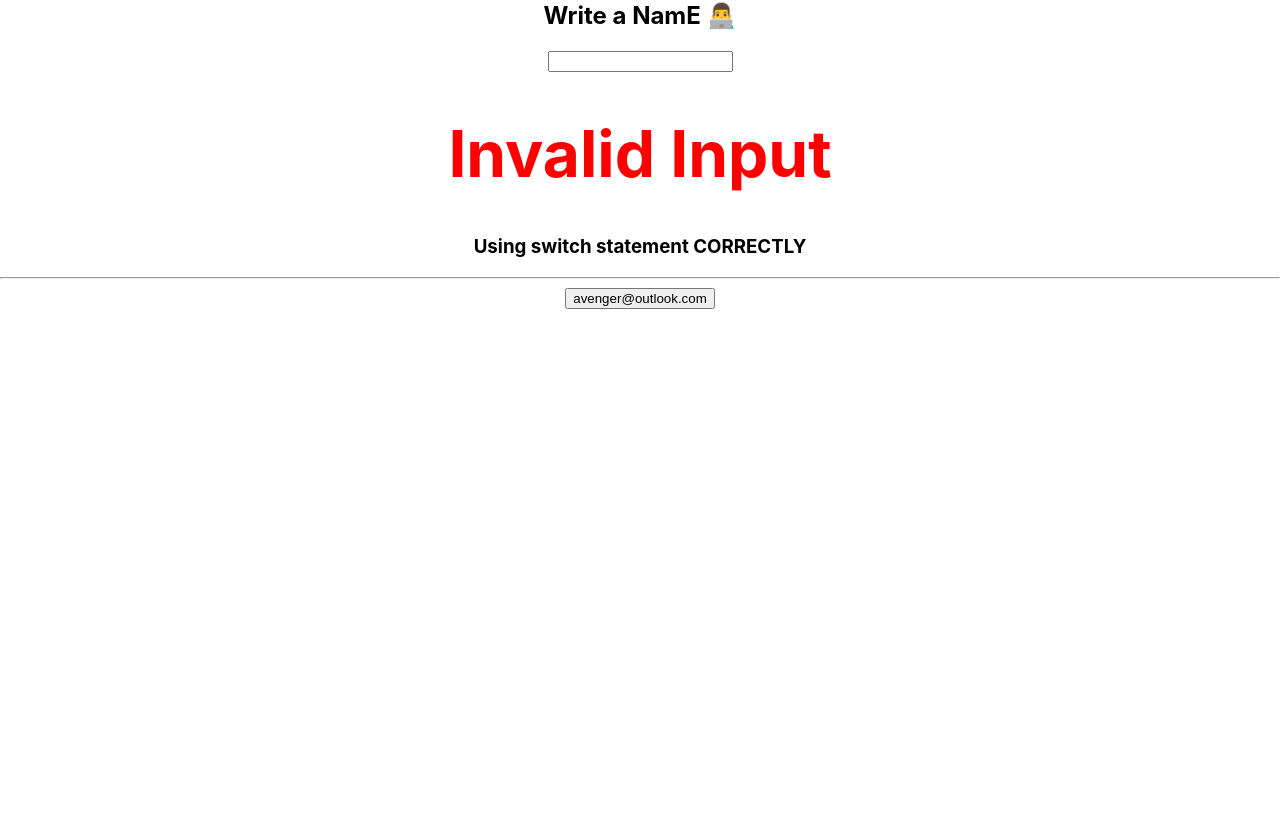
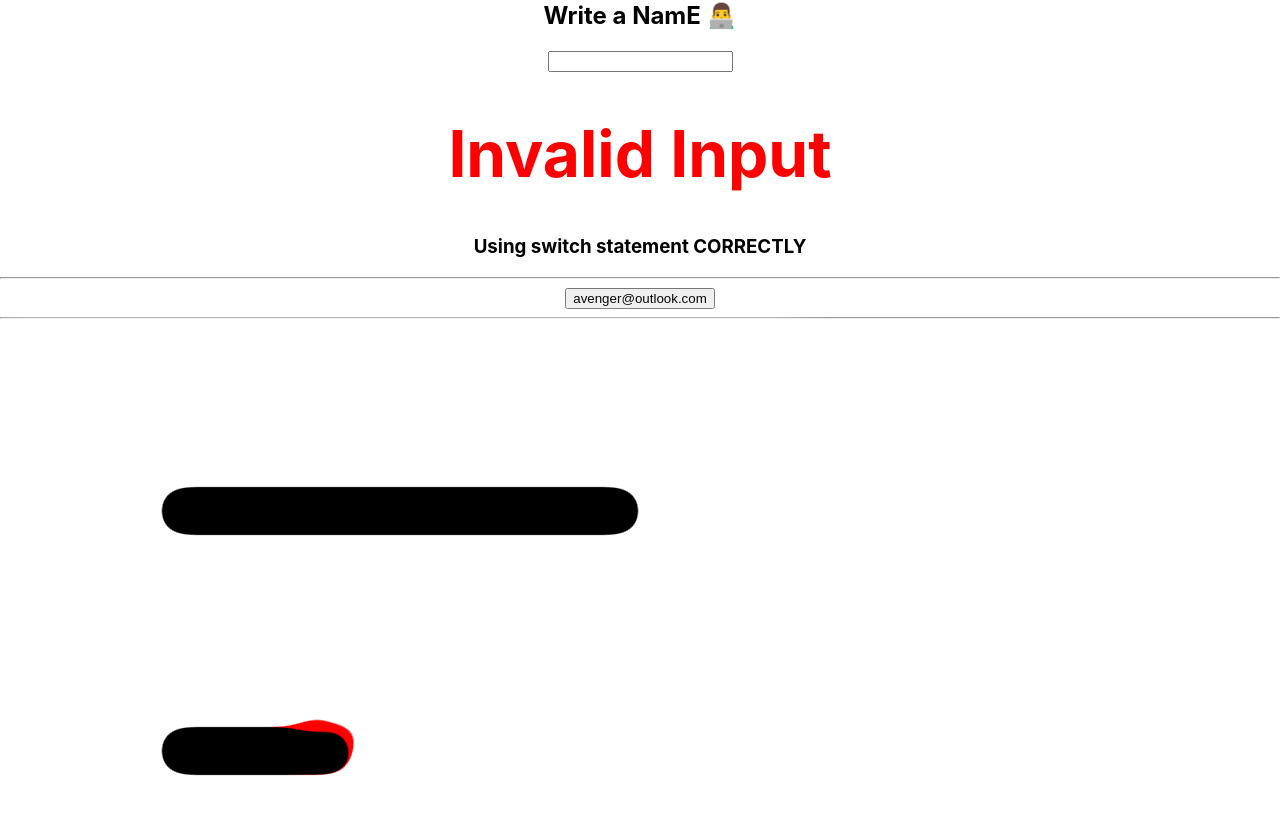
Before and after one commit to VittoAdesso/hooks_reviews, a React (Create React App) app: page / in a window 1280 px wide. Shown: the part 641-1456 px from the top of the page. Before the commit the page ends 950 px from the top, so only its background shows below. Built offline with nearby package versions, Linux system fonts and the light colour scheme.

Commit message:
adding in progress cloud component

```diff
--- a/package.json
+++ b/package.json
@@ -6,6 +6,7 @@
     "@testing-library/jest-dom": "^5.16.4",
     "@testing-library/react": "^13.3.0",
     "@testing-library/user-event": "^13.5.0",
+    "node-sass": "^7.0.1",
     "react": "^18.2.0",
     "react-dom": "^18.2.0",
     "react-scripts": "5.0.1",
@@ -34,5 +35,8 @@
       "last 1 firefox version",
       "last 1 safari version"
     ]
+  },
+  "devDependencies": {
+    "sass": "^1.54.0"
   }
 }
--- a/src/App.js
+++ b/src/App.js
@@ -6,6 +6,7 @@ import JoseMaSing from './components/hookUseEffect/joseMaSing';
 import Swicth from './components/hookUseEffect/swicth';
 import NewSinger from './components/hookUseEffect/newSinger';
 import ShowUser from './components/hookUseContext/useContext_1/showUser';
+import SnowName from './components/snowStyle/snowName';
 
 function App() {
   return (
@@ -24,6 +25,8 @@ function App() {
       <NewSinger/>
       <hr/>
       <ShowUser/>
+      <hr/>
+      <SnowName/>
     </div>
   );
 }
--- /dev/null
+++ b/src/components/snowStyle/snowName.jsx
@@ -0,0 +1,28 @@
+import React from 'react';
+import './styles.scss';
+
+const SnowName = () => {
+    return (
+        <div className="vu">
+    <div class="card">
+            <p>Emilia</p>
+        <div className="shaw"></div>
+        <div className="shaw"></div>
+        <div className="shaw"></div>
+        <div className="shaw"></div>
+        <div className="shaw"></div>
+        <div className="shaw"></div>
+        <div className="shaw"></div>
+        <div className="shaw"></div>
+        <div className="shaw"></div>
+        <div className="shaw"></div>
+        <div className="shaw"></div>
+        <div className="shaw"></div>
+        <div className="shaw"></div>
+        <div className="shaw"></div>
+        </div>
+</div>
+    );
+}
+
+export default SnowName;
--- /dev/null
+++ b/src/components/snowStyle/styles.scss
@@ -0,0 +1,60 @@
+@import url(https://fonts.googleapis.com/css?family=Lato);
+
+// .vu {
+//   display: flex;
+//   height: 100vh;
+//   justify-content: center;
+//   align-items: center;
+//   text-align: center;
+//   // background: black;
+
+
+
+
+  .card {
+    $snow-size: 3em;
+    width: $snow-size * 10;
+    height: $snow-size * 10;
+    padding: 10em;
+    display: flex;
+    flex-wrap: wrap;
+    background: white;
+    filter: blur(15px) contrast(30);
+
+    p {
+      position: absolute;
+      top: 50%;
+      left: 50%;
+      z-index: 9999;
+      color: red;
+      font-family: Lato, sans-serif;
+      font-size: 4em;
+      line-height: 1em;
+      letter-spacing: 0.1em;
+      transform: translate(-47%, -160%);
+      pointer-events: none;
+      filter: blur(1px) contrast(20);
+    };
+    .shaw {
+      position: relative;
+      width: $snow-size;
+      height: $snow-size;
+      border-radius: 100%;
+
+      &::after {
+        position: absolute;
+        content: "";
+        left: 0;
+        width: inherit;
+        height: inherit;
+        background: black;
+        transition: 30s cubic-bezier(0.19, 1, 0.22, 1);
+      }
+
+      &:hover::after {
+        transform: scale(0);
+        transition-duration: 0.3s;
+      }
+    }
+  };
+// }
```
Also changed, not shown: 1 other file (tests, documents, lock files or other folders).
